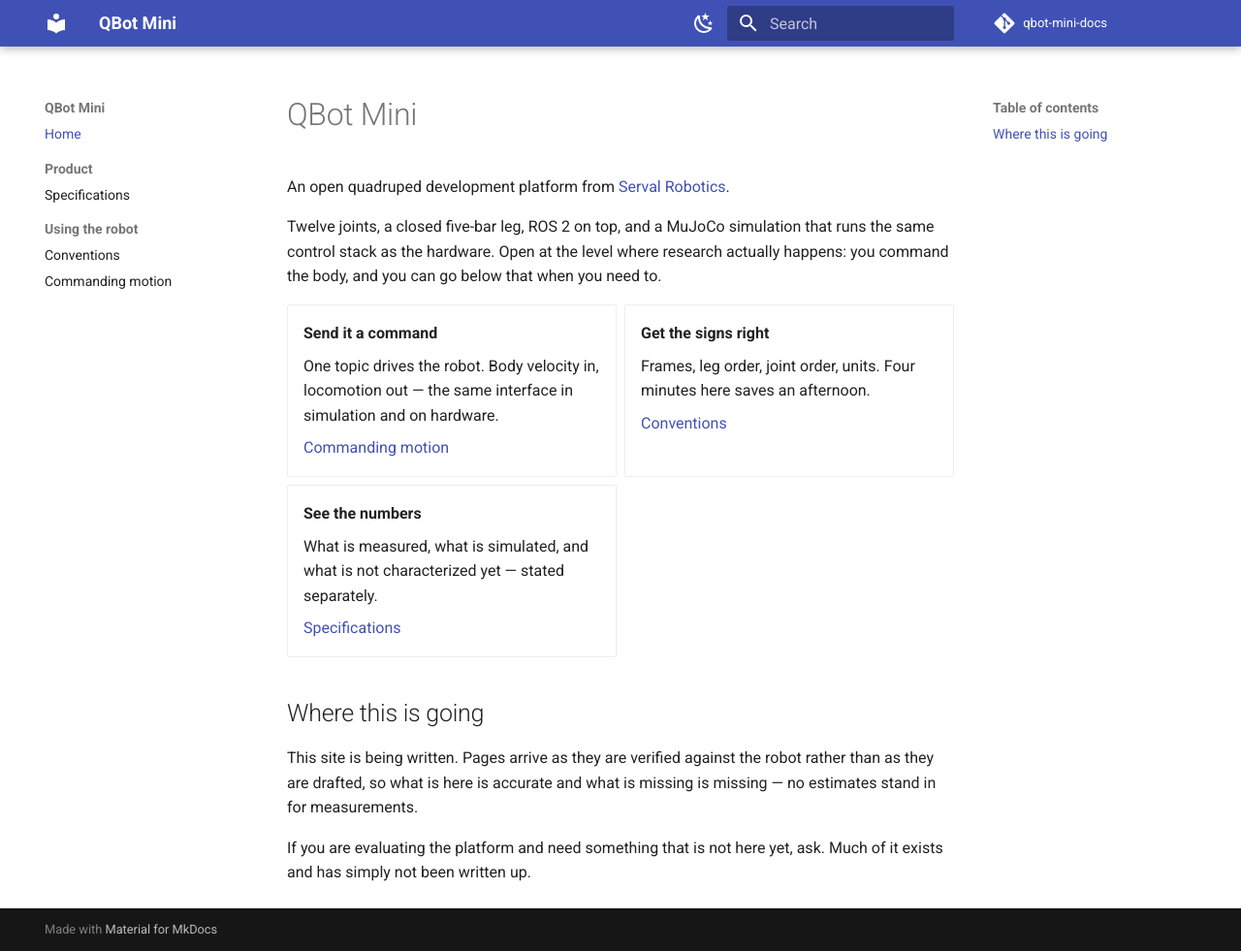
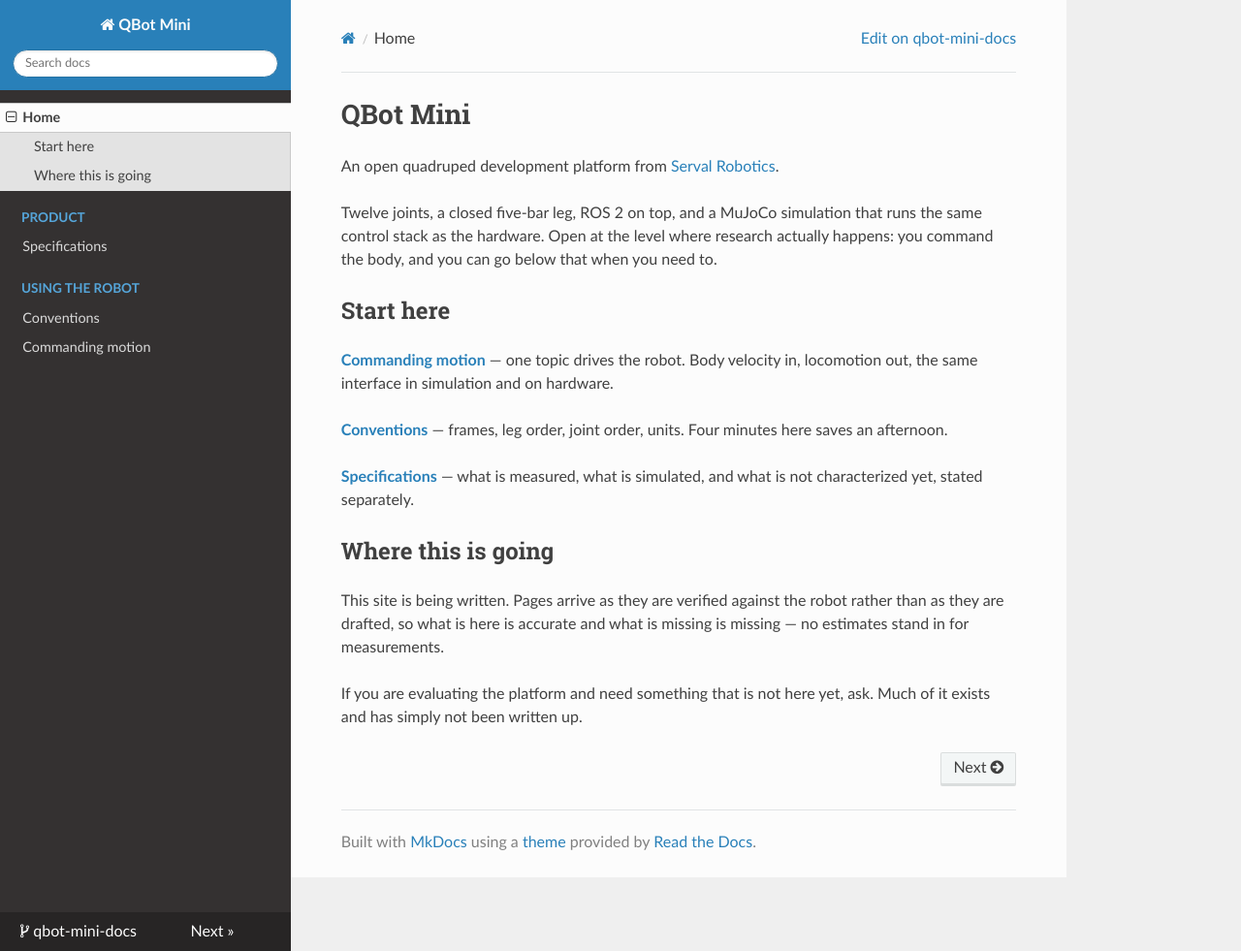
Before and after one commit to serval-robotics/qbot-mini-docs, an MkDocs documentation site: the page built from docs/index.md, in a window 1280 px wide and 981 px high. Shown: the whole window at 97% size. Built offline with MkDocs 1.6.1, drawn with Linux system fonts in a browser that asks for light colours; nearby versions of some CDN libraries; comment, search, counter and statistics services are not loaded.

Commit message:
Switch to the classic Read the Docs theme
The look Ethan recognised from Pupper v3 comes from its theme, not from
its host: Pupper v3 runs Sphinx with sphinx_rtd_theme, and the built-in
MkDocs readthedocs theme is the same design. Neither choice is tied to
where the site is served from.

Drops mkdocs-material and the pymdownx extensions with it, leaving only
the standard Python-Markdown extensions the built-in theme styles. The
home page's grid cards went with them — that layout was Material CSS —
and are now plain links.

The noindex override survives the move: the built-in theme defines an
extrahead block too, verified in the built HTML.

Co-Authored-By: Claude Opus 5 (1M context) <noreply@anthropic.com>

```diff
--- a/docs/index.md
+++ b/docs/index.md
@@ -8,29 +8,17 @@ runs the same control stack as the hardware. Open at the level where research
 actually happens: you command the body, and you can go below that when you need
 to.
 
-<div class="grid cards" markdown>
+## Start here
 
--   **Send it a command**
+[**Commanding motion**](using/commanding-motion.md) — one topic drives the
+robot. Body velocity in, locomotion out, the same interface in simulation and on
+hardware.
 
-    One topic drives the robot. Body velocity in, locomotion out — the same
-    interface in simulation and on hardware.
+[**Conventions**](using/conventions.md) — frames, leg order, joint order, units.
+Four minutes here saves an afternoon.
 
-    [Commanding motion](using/commanding-motion.md)
-
--   **Get the signs right**
-
-    Frames, leg order, joint order, units. Four minutes here saves an afternoon.
-
-    [Conventions](using/conventions.md)
-
--   **See the numbers**
-
-    What is measured, what is simulated, and what is not characterized yet —
-    stated separately.
-
-    [Specifications](product/specifications.md)
-
-</div>
+[**Specifications**](product/specifications.md) — what is measured, what is
+simulated, and what is not characterized yet, stated separately.
 
 ## Where this is going
 
--- a/mkdocs.yml
+++ b/mkdocs.yml
@@ -13,37 +13,26 @@ docs_dir: docs
 site_dir: _site
 
 theme:
-  name: material
+  name: readthedocs
   # Adds the noindex meta tag; see overrides/main.html.
   custom_dir: overrides
-  palette:
-    - media: "(prefers-color-scheme: light)"
-      scheme: default
-      toggle:
-        icon: material/weather-night
-        name: Switch to dark mode
-    - media: "(prefers-color-scheme: dark)"
-      scheme: slate
-      toggle:
-        icon: material/weather-sunny
-        name: Switch to light mode
-  features:
-    - navigation.sections
-    - navigation.top
-    - content.code.copy
-    - search.suggest
+  highlightjs: true
+  hljs_languages:
+    - python
+    - yaml
+    - bash
 
+# Standard Python-Markdown extensions only: the built-in theme styles these,
+# and nothing here depends on a theme-specific stylesheet.
 markdown_extensions:
   - admonition
   - attr_list
   - md_in_html
   - tables
+  - fenced_code
+  - codehilite
   - toc:
       permalink: true
-  - pymdownx.details
-  - pymdownx.superfences
-  - pymdownx.highlight:
-      anchor_linenums: true
 
 # Each page joins the tree in the commit that creates it, so a strict build
 # never sees an entry pointing at a page that does not exist yet.
--- a/requirements.txt
+++ b/requirements.txt
@@ -1,3 +1,2 @@
 mkdocs==1.6.1
-mkdocs-material==9.5.49
 pytest==8.3.4
```
